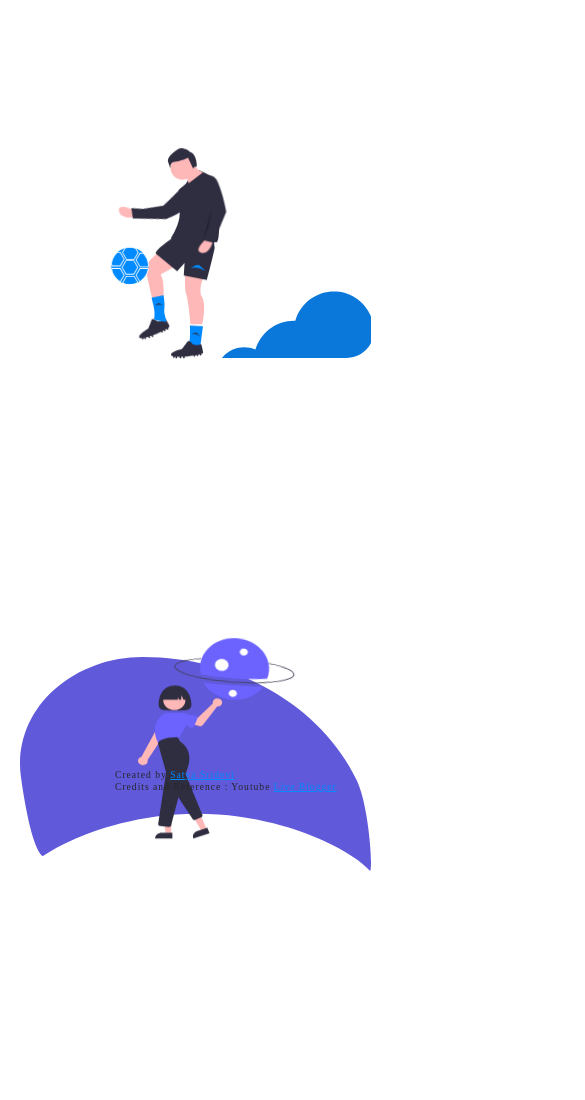
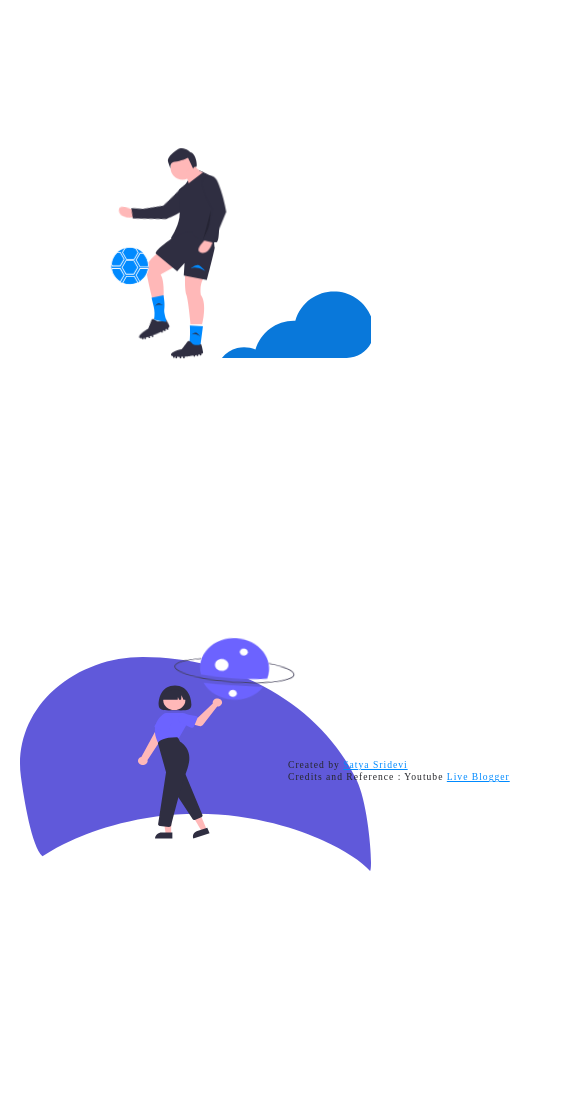
Before and after one commit to satyasridevis/svganimation, a plain HTML site: page index.html in a window 390 px wide. Shown: the top 1100 px of the page, 585 px wide, since content can reach past the window. Drawn offline with Linux system fonts and the light colour scheme.

Commit message:
update style.css

```diff
--- a/style.css
+++ b/style.css
@@ -277,16 +277,10 @@ a
      footer
      {
          font-size: 0.6rem;
-         position: fixed;
+         position: absolute;
+         bottom:0
 
      }
-     footer div
-     {
-
-         position: relative;
-         left: 100px;
-         top: 10PX;
 
 
-     }
 }
```
